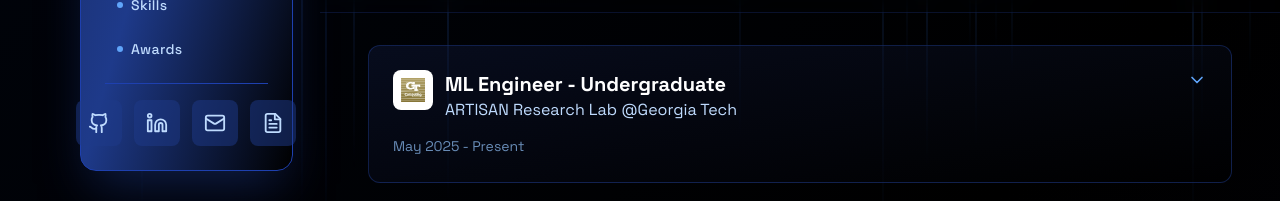
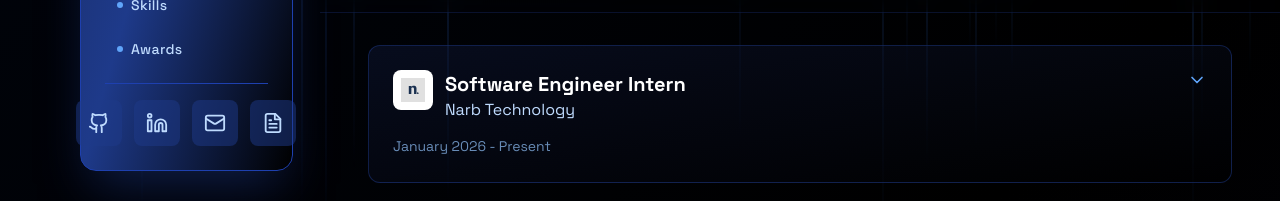
Before and after one commit to Shreyas765/Personal-Website, a React (Vite) app: page / in a window 1280 px wide. Shown: the part 596-797 px from the top of the page. Built offline with nearby package versions, Linux system fonts and the light colour scheme.

Commit message:
added narb

```diff
--- a/src/App.jsx
+++ b/src/App.jsx
@@ -173,7 +173,7 @@ function App() {
                     <Linkedin size={22} />
                   </a>
                   <a
-                    href="mailto:sarisa3@gatech.edu"
+                    href="mailto:varisa3@gatech.edu"
                     className="p-3 bg-blue-900/50 hover:bg-blue-600 rounded-lg text-blue-200 hover:text-white transition-all hover:scale-110 transform hover:shadow-lg hover:shadow-blue-600/50"
                   >
                     <Mail size={22} />
--- a/src/data/sections.js
+++ b/src/data/sections.js
@@ -17,6 +17,17 @@ export const sections = [
     short: "Professional Work",
     cta: "View timeline",
     content: [
+      {
+        title: "Software Engineer Intern",
+        company: "Narb Technology",
+        logo: "/Pictures/narbtechnology_logo.svg",
+        period: "January 2026 - Present",
+        description: "",
+        techStack: [],
+        achievements: [
+
+        ]
+      },
       {
         title: "ML Engineer - Undergraduate",
         company: "ARTISAN Research Lab @Georgia Tech",
```
Also changed, not shown: 1 other file (tests, documents, lock files or other folders).
